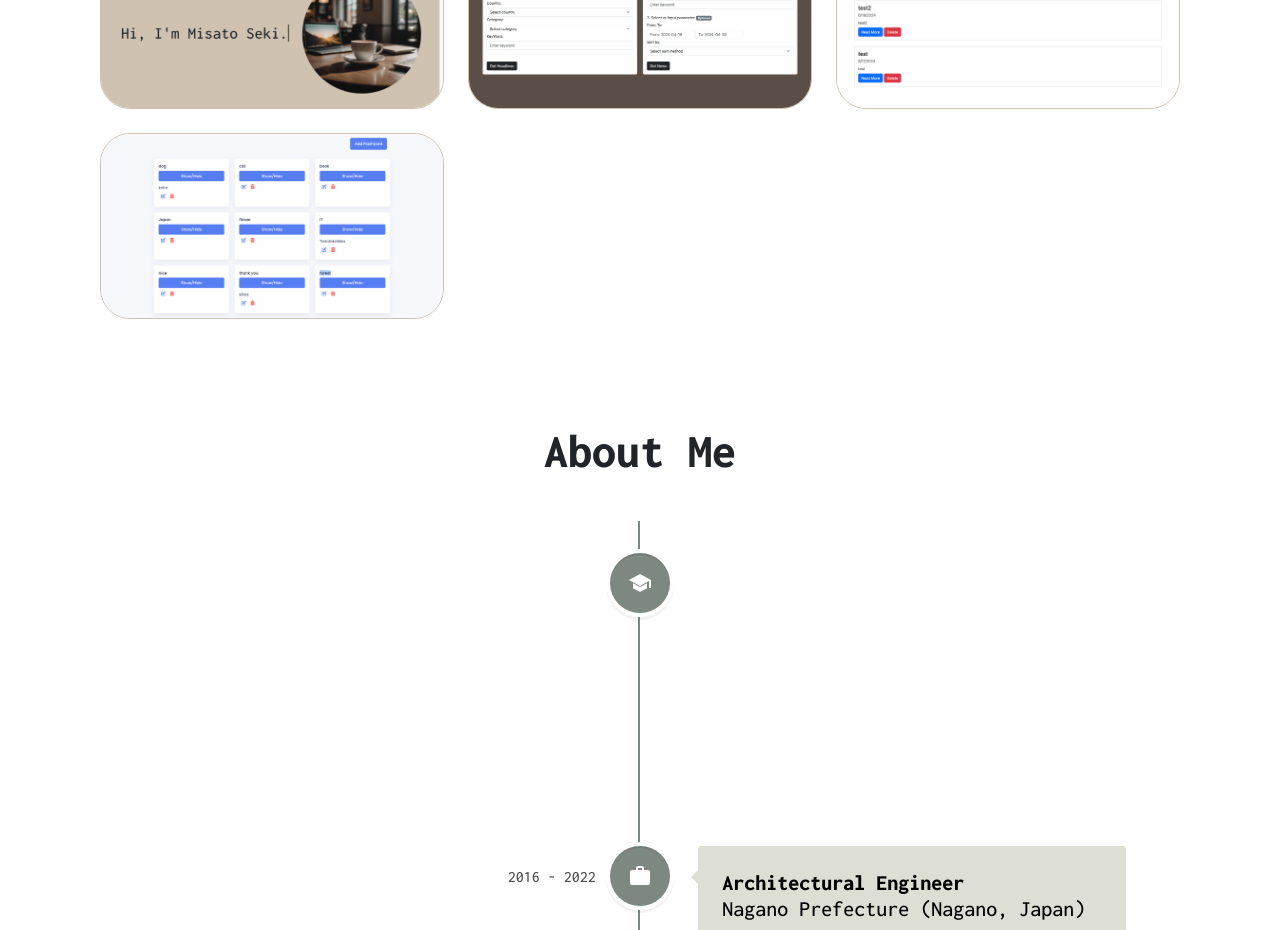
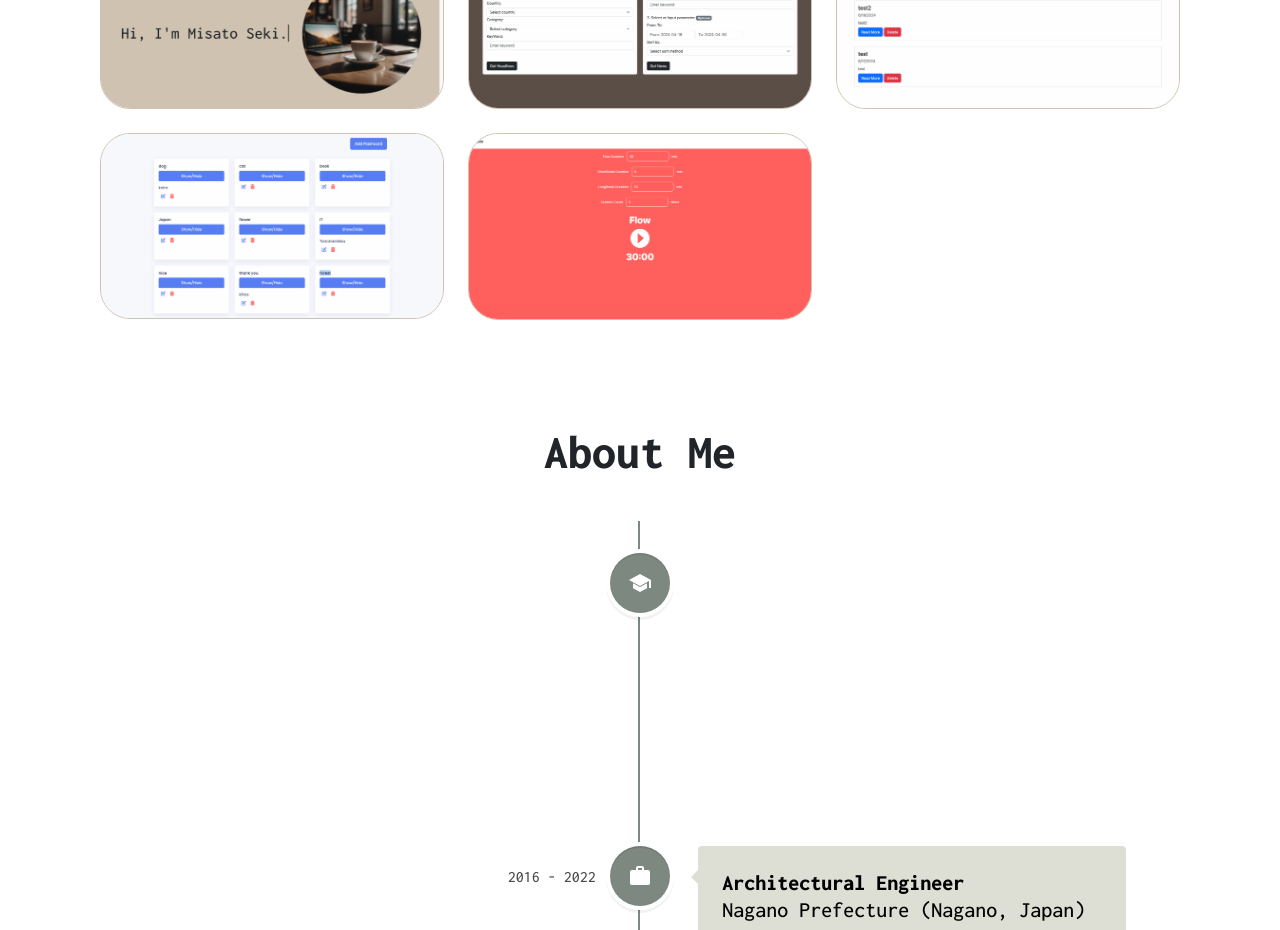
Before and after one commit to Misato-Seki/react-portfolio-website, a React (Create React App) app: page / in a window 1280 px wide. Shown: the part 1840-2770 px from the top of the page. Built offline with nearby package versions, Linux system fonts and the light colour scheme.

Commit message:
update: add new project

```diff
--- a/src/components/ProjectElements.js
+++ b/src/components/ProjectElements.js
@@ -1,7 +1,9 @@
+//image size: 2880 × 1556 pixels
 import projectImg1 from '../assets/img/project-portfolio.png';
 import projectImg2 from '../assets/img/project-news.png';
 import projectImg3 from '../assets/img/project-blog.png';
 import projectImg4 from '../assets/img/project-flashcard.png';
+import projectImg5 from '../assets/img/project-pomodoro.png';
 
 export const projectElements = [
     {
@@ -36,4 +38,12 @@ export const projectElements = [
         demo: "https://misato-seki.github.io/FlashCardApp/#",
         img: projectImg4,
     },
+    {
+        title: "Pomodoro App",
+        skills: "React Native/Expo/TypeScript",
+        discription: "",
+        github: "https://github.com/Misato-Seki/reactnative-pomodoro-app",
+        demo: "https://youtu.be/IIVlnDvEcZ4",
+        img: projectImg5,
+    },
 ]
--- a/src/css/AboutMe.css
+++ b/src/css/AboutMe.css
@@ -18,14 +18,14 @@
   }
 
   .about h3 {
-    font-size: clamp(0.875rem, 0.693rem + 0.91vw, 1.375rem); /* 14px - 22px */
+    font-size: clamp(1rem, 0.864rem + 0.68vw, 1.375rem); /* 16px - 22px */
     font-weight: 700;
   }
 
   .about h4 {
-    font-size: clamp(0.875rem, 0.693rem + 0.91vw, 1.375rem); /* 14px - 22px */
+    font-size: clamp(1rem, 0.864rem + 0.68vw, 1.375rem); /* 14px - 22px */
   }
 
   .about p {
-    font-size: clamp(0.75rem, 0.614rem + 0.68vw, 1.125rem); /* 12px - 18px */
+    font-size: clamp(1rem, 0.955rem + 0.23vw, 1.125rem); /* 16px - 18px */
   }
--- a/src/css/Projects.css
+++ b/src/css/Projects.css
@@ -60,13 +60,13 @@
 
   .proj-text h3 {
     font-style: italic;
-    font-size: clamp(0.75rem, 0.614rem + 0.68vw, 1.125rem); /* 12px - 18px */
+    font-size: clamp(1rem, 0.955rem + 0.23vw, 1.125rem); /* 16px - 18px */
     color: white;
   }
 
   .proj-text a {
     text-decoration: none;
-    font-size: clamp(0.75rem, 0.614rem + 0.68vw, 1.125rem); /* 12px - 18px */
+    font-size: clamp(1rem, 0.955rem + 0.23vw, 1.125rem); /* 16px - 18px */
     color: white;
     margin-right: 1vw;
   }
--- a/src/css/Skills.css
+++ b/src/css/Skills.css
@@ -18,7 +18,7 @@
   }
 
   .skills h3 {
-    font-size: clamp(0.875rem, 0.693rem + 0.91vw, 1.375rem); /* 14px - 22px */
+    font-size: clamp(1rem, 0.864rem + 0.68vw, 1.375rem); /* 16px - 22px */
     margin-bottom: 1.5vh;
   }
 
--- a/src/css/Welcome.css
+++ b/src/css/Welcome.css
@@ -14,6 +14,6 @@
   }
 
   .welcome p {
-    font-size: clamp(0.75rem, 0.614rem + 0.68vw, 1.125rem); /* 12px - 18px */
+    font-size: clamp(1rem, 0.955rem + 0.23vw, 1.125rem); /* 12px - 18px */
     max-width: 60%;
   }
```
Also changed, not shown: src/assets/img/project-pomodoro.png (added).
